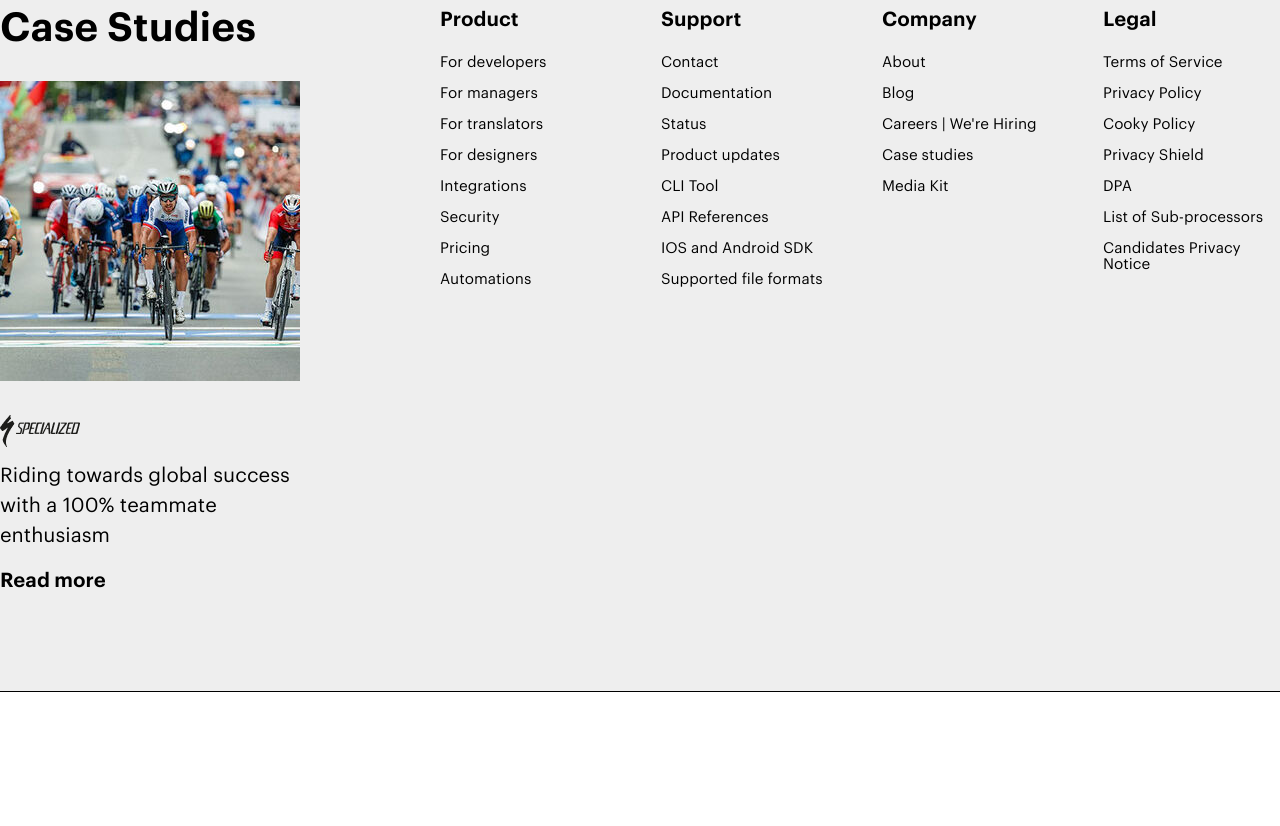
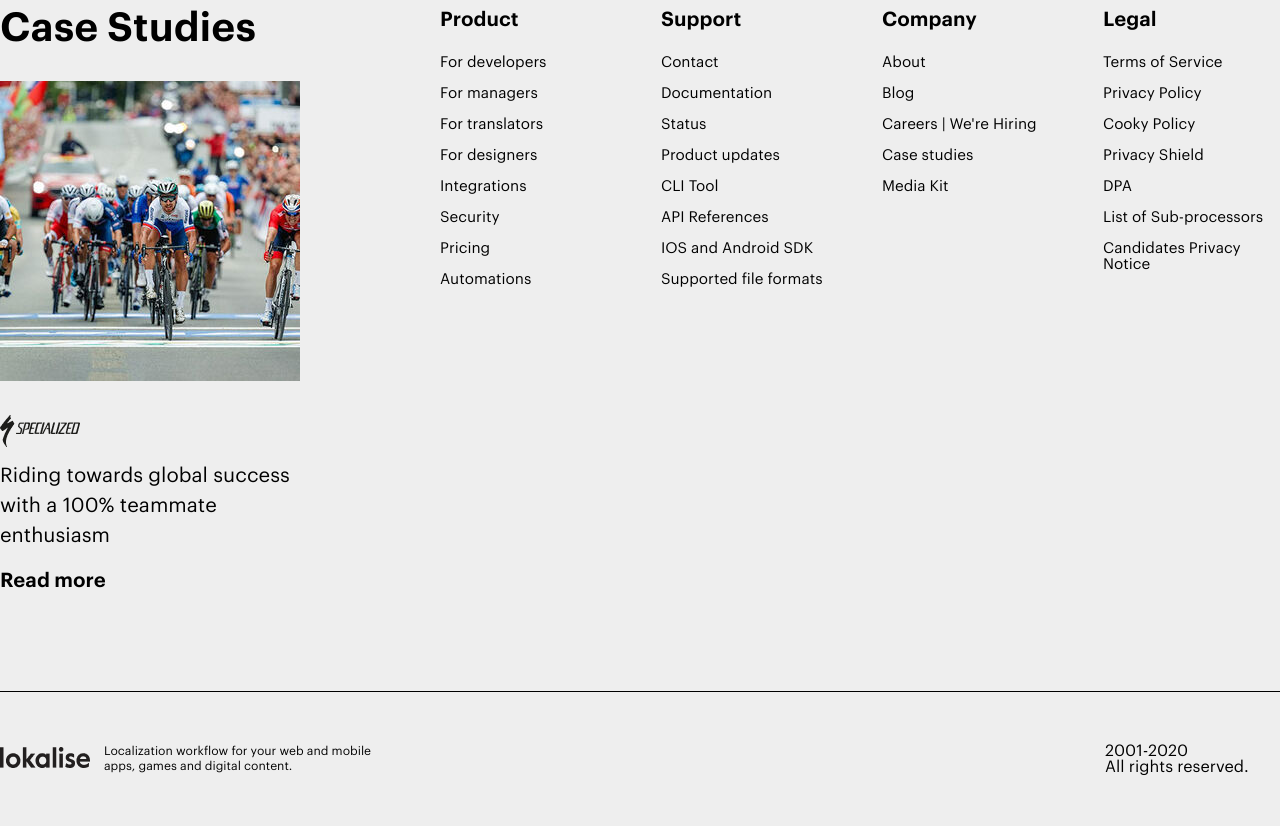
Before and after one commit to Pacifist-Today/HW-11-flex, a plain HTML site: page index.html in a window 1280 px wide. Shown: the part 9778-10604 px from the top of the page. Before the commit the page ends 10470 px from the top, so only its background shows below. Drawn offline with Linux system fonts and the light colour scheme.

Commit message:
copyrights

```diff
--- a/index.html
+++ b/index.html
@@ -538,5 +538,21 @@
                 </div>
             </div>
         </div>
+        <div class="copyrights">
+            <div class="container-smoother">
+                <div class="workflow-block">
+                    <div class="lokalise-block">
+                        <img src="images/Lokalise.png" alt="" class="lokalise-img">
+                    </div>
+                    <p class="workflow">
+                        Localization workflow for your web and mobile apps, games and digital content.
+                    </p>
+                </div>
+                <div class="copyright-block">
+                    <p class="years">2001-2020</p>
+                    <p class="rights">All rights reserved.</p>
+                </div>
+            </div>
+        </div>
     </body>
 </html>
--- a/style.css
+++ b/style.css
@@ -650,3 +650,29 @@ body {
     line-height: 15px;
     color:#000000;
 }
+
+.copyrights {
+    background-color: #EEEEEE;
+}
+
+.workflow-block {
+    display: flex;
+    flex-direction: row;
+    align-items: center;
+    margin-bottom:52px;
+    margin-top:52px;
+}
+
+.workflow {
+    font-size: 12px;
+    line-height: 15px;
+    width: 301px;
+    margin-left:14px;
+    margin-right:700px;
+}
+
+.copyright-block {
+    display: flex;
+    flex-direction: column;
+    justify-content: center;
+}
```
Also changed, not shown: images/Lokalise.png (added).
